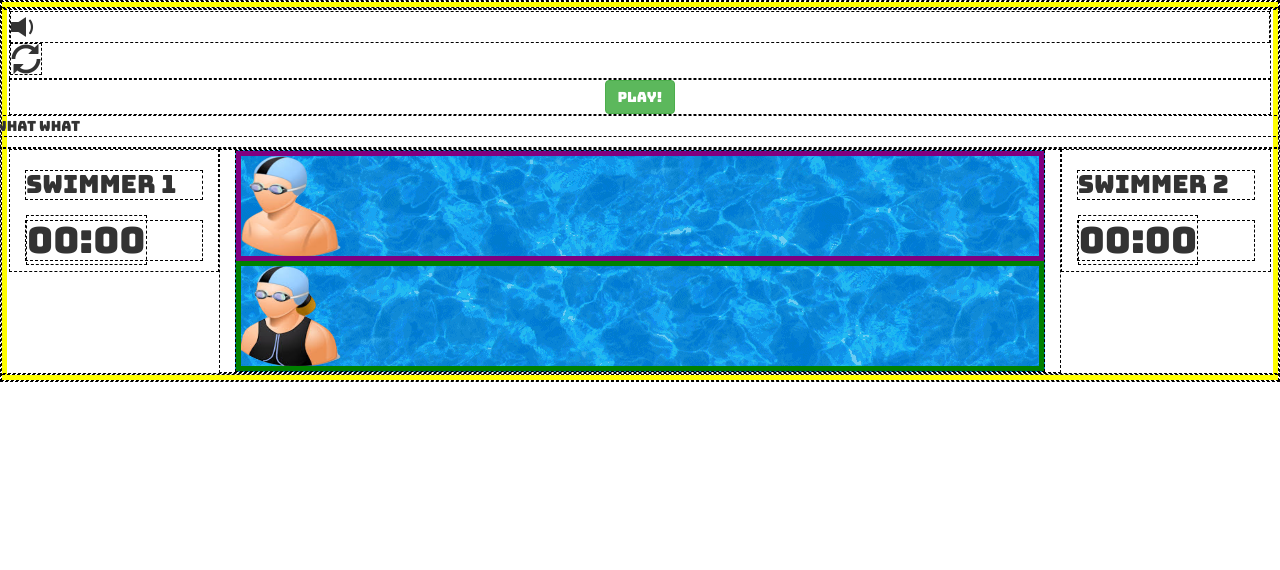
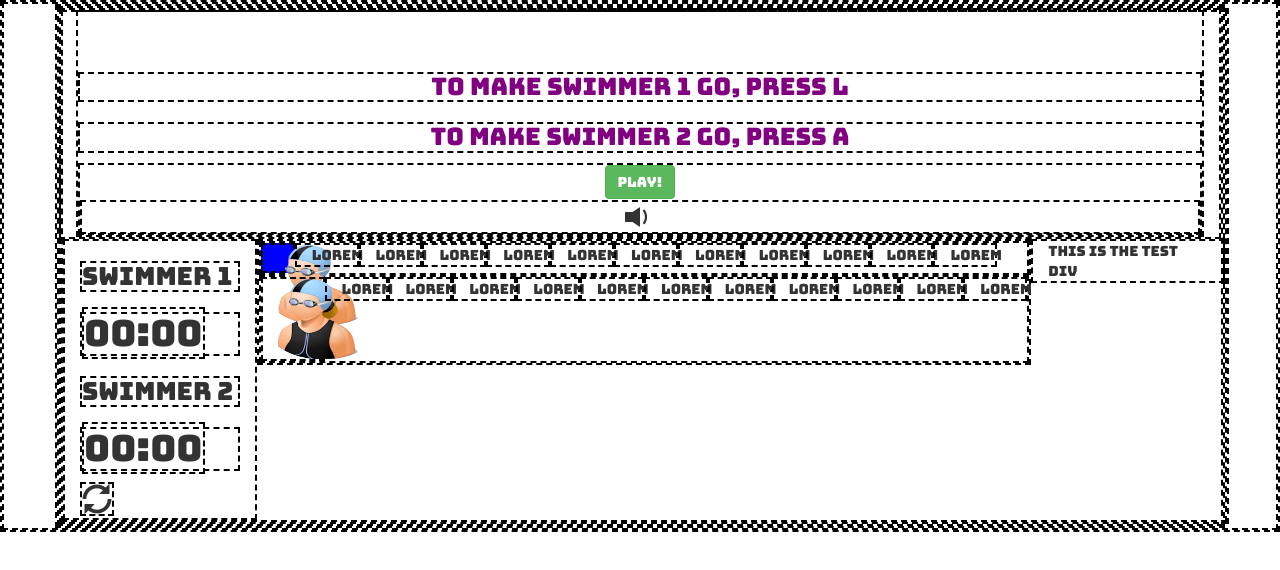
Before and after one commit to greicens/Project-0, a plain HTML site: page index.html in a window 1280 px wide. Drawn offline with nearby package versions, Linux system fonts and the light colour scheme.

Commit message:
changed the boostrap grid

```diff
--- a/app.js
+++ b/app.js
@@ -1,10 +1,11 @@
 console.log("JS is linked")
-
 
 $(document).ready(function() {
   console.log("document is ready");
+  $("#play-button").on("click", startGame);
   $(window).on("keydown", moveRigth);
-  // $(window).on("keypress", stopWatch);
+
+//  $(window).on("keypress", stopWatch);
 
 
 });
@@ -14,46 +15,81 @@ $(document).ready(function() {
 //swimmer2 uses the A key
 function moveRigth(event){
   var scrollRight   = $(window).width(),
-  elementOffset1 = $('#swimmer1').offset(),
-  elementOffset2 = $('#swimmer2').offset();
-  console.log(elementOffset2);
+      elementOffset1 = $('#swimmer1').offset(),
+      elementOffset2 = $('#swimmer2').offset();
 
+    //if letter L is pressed the animation starts for swimmer1
+    //animation stops if swimmer1 offset is 1050
     if(event.keyCode === 76){
       if(elementOffset1.left < 1050){
-        console.log("inside if")
         $("#swimmer1").animate({
           marginLeft: "+=35px",
-        }, 1000 );
+        }, 500 );
       }else{
         $( "#swimmer1" ).keydown(function() {
+          console.log("swimmer1 stopped");
           $( "#swimmer1" ).stop();
+          console.log("swimmer1 stopped");
+          var stopTime1 = Date.now();
+          stopGame(stopTime1);
+          console.log(stopTime, " this is the stopTime for swimmer 2");
+
         });
       }
     }
 
+    //if letter L is pressed the animation starts for swimmer1
+    //animation stops if swimmer1 offset is 1050
     if(event.keyCode === 65){
       if(elementOffset2.left < 1050){
         $("#swimmer2").animate({
           marginLeft: "+=40px",
-        }, 1000 );
+        }, 500);
       }else{
         $( "#swimmer2" ).keydown(function() {
           $( "#swimmer2" ).stop();
+          var stopTime2 = Date.now();
+          stopGame(stopTime2);
+          console.log(stopTime, " this is the stopTime for swimmer 2");
         });
       }
     }
   }
 
+function refreshPool(){
+  location.reload();
+}
 
-// keeps track of time and display time on screen
-function stopWatch(event){
+function startGame(){
+  var startTime = Date.now(),
+      endTime,
+      counting = false;
+  console.log(startTime, " This is the time after play button is clicked");
 
+
+}
+
+// callback function used with setInterval
+// calculates and displays time so far
+// WITHOUT updating total
+function showCurrentTotal(){
+  // calculate time since we last pressed start
+  var elapsedTime = (Date.now() - startTime)/1000;
+  // display the total time so far
+  $(".message").text( (total + elapsedTime) + " seconds" );
 }
 
 //sets up a new game
 function Game(swimmer1, swimmer2){
+  //console.log("a new game has started!");
   this.swimmer1 = swimmer1;
   this.swimmer2 = swimmer2;
+}
+
+
+function stopGame(time){
+  console.log("inside stopGame");
+
 }
 //prototype for Game (gameStart and gameStop);
 //prototype for isWinner?
--- a/index.html
+++ b/index.html
@@ -23,41 +23,63 @@
     <title>Ready, Set, Swim!</title>
   </head>
   <body>
-    <div class="game">
+    <div class="container" id="game">
       <div class="row">
-        <div class="content-card col-md-12" >
-          <div class="content-card col=md-2">
-            <span class="glyphicon glyphicon-volume-down center-block"></span>
-            <span class="glyphicon glyphicon-refresh"></span>
-          </div>
-          <div class="content-card col=md-8">
-            <button type="button" class="btn btn-success text-center black-background white noBorder center-block">PLAY!</button>
+        <div class="col-md-12" id="top-row" >
+          <div class="instructions">
+            <h3>To make swimmer 1 go, press L</h3>
+            <h3>To make swimmer 2 go, press A</h3>
+            <div class="content-card col=md-8">
+              <button type="button" class="btn btn-success center-block" id="play-button">PLAY!</button>
+              <span class="glyphicon glyphicon-volume-down center-block" id="volume"></span>
+            </div>
           </div>
         </div>
-        <div class="other">
-          <p>what what</p>
-        </div>
-        <div class="content-card col-md-12">
-          <div class="content-card col-md-2">
-            <h2>Swimmer 1</h2>
-            <h1><span id="swimmer1-time">00:00</span></h1>
-          </div>
-          <div id="pool"class="content-card col-md-8">
-            <div class="lane">
-              <div class="lane1">
-                <img src="imgs/swimmer1.png" id="swimmer1">
+        <div class="container">
+          <div class="row">
+            <div class="col-md-2 col-sm-2 col-xs-2">
+              <h2>Swimmer 1</h2>
+              <h1><span id="swimmer1-time">00:00</span></h1>
+              <h2>Swimmer 2</h2>
+              <h1><span id="swimmer2-time">00:00</span></h1>
+              <span class="glyphicon glyphicon-refresh" id="refresh" onclick="refreshPool();"></span>
+            </div>
+            <div class="col-md-8 col-sm-8 col-xs-8">
+              <div class="row">
+                <div class="col-md-1 col-sm-1 col-xs-1" id="swimmer1"><img src="imgs/swimmer1.png"> </div>
+                <div class="col-md-1 col-sm-1 col-xs-1">Lorem </div>
+                <div class="col-md-1 col-sm-1 col-xs-1">Lorem </div>
+                <div class="col-md-1 col-sm-1 col-xs-1">Lorem </div>
+                <div class="col-md-1 col-sm-1 col-xs-1">Lorem </div>
+                <div class="col-md-1 col-sm-1 col-xs-1">Lorem </div>
+                <div class="col-md-1 col-sm-1 col-xs-1">Lorem </div>
+                <div class="col-md-1 col-sm-1 col-xs-1">Lorem </div>
+                <div class="col-md-1 col-sm-1 col-xs-1">Lorem </div>
+                <div class="col-md-1 col-sm-1 col-xs-1">Lorem </div>
+                <div class="col-md-1 col-sm-1 col-xs-1">Lorem </div>
+                <div class="col-md-1 col-sm-1 col-xs-1">Lorem </div>
               </div>
-              <div class="lane2">
-                <img src="imgs/swimmer2.png" id="swimmer2">
+              <div class="row">
+                <div class="col-md-1 col-sm-1 col-xs-1" id="swimmer2.png"><img src="imgs/swimmer2.png"></div>
+                <div class="col-md-1 col-sm-1 col-xs-1">Lorem </div>
+                <div class="col-md-1 col-sm-1 col-xs-1">Lorem </div>
+                <div class="col-md-1 col-sm-1 col-xs-1">Lorem </div>
+                <div class="col-md-1 col-sm-1 col-xs-1">Lorem </div>
+                <div class="col-md-1 col-sm-1 col-xs-1">Lorem </div>
+                <div class="col-md-1 col-sm-1 col-xs-1">Lorem </div>
+                <div class="col-md-1 col-sm-1 col-xs-1">Lorem </div>
+                <div class="col-md-1 col-sm-1 col-xs-1">Lorem </div>
+                <div class="col-md-1 col-sm-1 col-xs-1">Lorem </div>
+                <div class="col-md-1 col-sm-1 col-xs-1">Lorem </div>
+                <div class="col-md-1 col-sm-1 col-xs-1">Lorem </div>
               </div>
             </div>
-          </div>
-          <div class="content-card col-md-2">
-            <h2>Swimmer 2</h2>
-            <h1><span id="swimmer2-time">00:00</span></h1>
+            <div class="col-md-2 col-sm-2 col-xs-2">
+              This is the test div
+            </div>
           </div>
         </div>
-      </div>
-    </div>
+     </div>
+   </div>
   </body>
 </html>
--- a/style.css
+++ b/style.css
@@ -1,12 +1,25 @@
 *{
-  border: dashed 1px black;
+  border: dashed 2px black;
 }
 body{
-  /*background-image: url("imgs/splashBackground.jpg");;*/
   font-family: 'Bungee', cursive;
 }
 h2{
   font-size: 25px;
+}
+h3{
+  color: purple;
+}
+img{
+  width: 80px;
+  height: 80px;
+}
+.step{
+}
+.instructions{
+  /*background-image: url("imgs/background-pool.png");*/
+  text-align: center;
+  padding-top: 40px;
 }
 
 .btn{
@@ -24,27 +37,32 @@ h2{
     font-size: 30px;
 }
 .game{
-  border: solid 5px yellow;
+  /*border: solid 5px yellow;*/
 }
 .lane1{
-  border: solid 5px purple;
+  /*border: solid 5px purple;*/
 }
 .lane2{
-  border: solid 5px green;
+  /*border: solid 5px green;*/
 }
 .lane{
-  background-image: url("imgs/swimmingPool.gif");
+  /*background-image: url("imgs/another-pool.jpg");*/
 }
-.content-card col-md-12{
-  height: 800px;
+.top-row{
+
 }
-.content-card col=md-8{
+.col md-1{
+  background-color: blue;
+}
 
+.placar{
+  /*background-image: url("imgs/grey-bricks.jpeg");*/
 }
 
 
 #pool{
   position: relative;
+  padding: 20px;
 }
 
 #swimmingPool{
@@ -53,15 +71,16 @@ h2{
 }
 
 #swimmer1{
-  height:100px;
-  width:100px;
+  background-color: blue;
+  height:30px;
+  width:30px;
   top:0;
   left:0;
 }
 
 #swimmer2{
-  height:100px;
-  width:100px;
+  height:20px;
+  width: 20px;
   top:0;
   left:0;
 }
```
